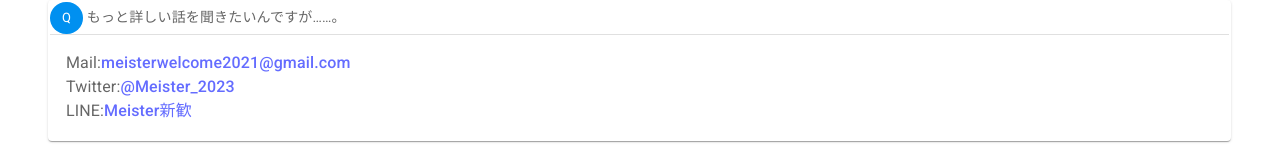
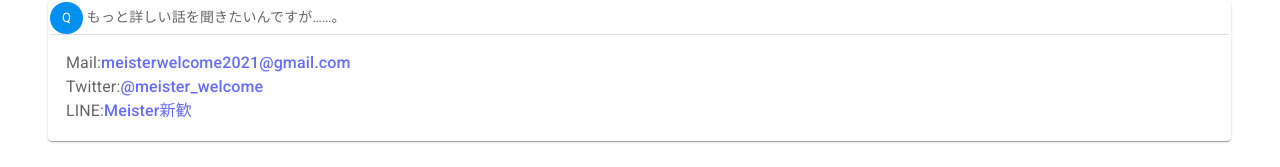
Before and after one commit to TitechMeister/welcome, a React (Vite) app: page /welcome/faq in a window 1280 px wide. Shown: the part 1090-1257 px from the top of the page. Built offline with nearby package versions, Linux system fonts and the light colour scheme.

Commit message:
Xアカウント名変更

```diff
--- a/src/pages/FAQ/FAQ.tsx
+++ b/src/pages/FAQ/FAQ.tsx
@@ -64,7 +64,7 @@ function FAQ() {
                         </a><br />
                         Twitter:
                         <a href="https://x.com/meister_welcome">
-                            @Meister_2023
+                            @meister_welcome
                         </a><br />
                         LINE:
                         <a href="https://liff.line.me/1645278921-kWRPP32q/?accountId=722fzwlk">
```
